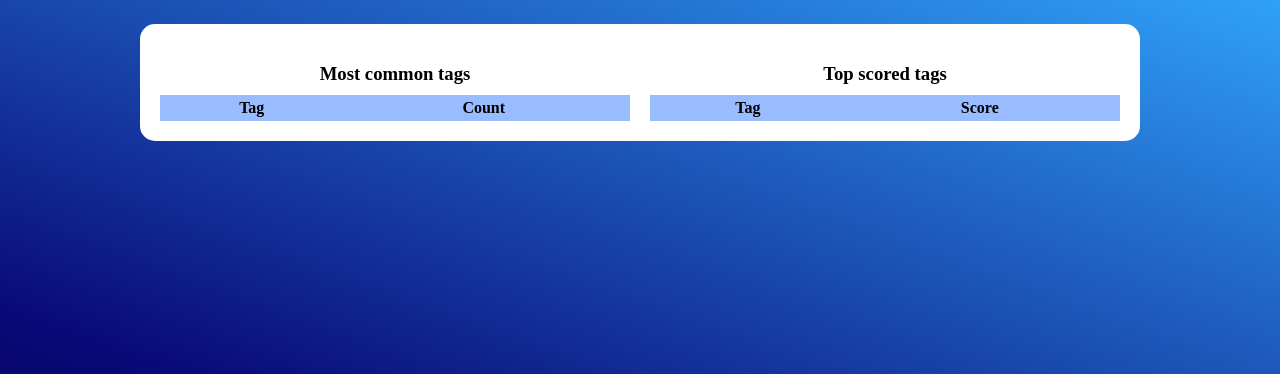
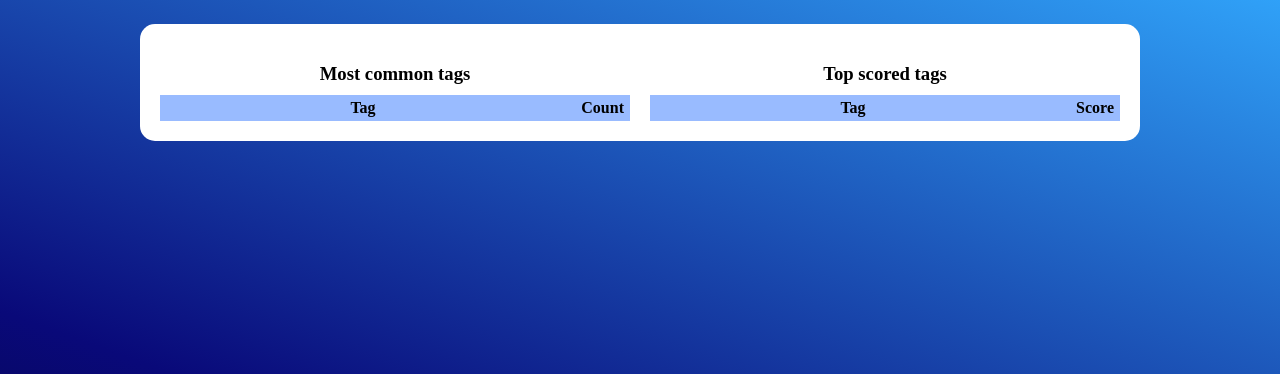
Before and after one commit to bntti/animelist, a Flask app: template templates/tags.html in a window 1280 px wide. Shown: the part 46-420 px from the top of the page. Run offline with Flask 2, Linux system fonts and the light colour scheme; the template is opened without the code that fills it, so the values that code supplies are empty.

Commit message:
Improve /tags

```diff
--- a/static/tags.css
+++ b/static/tags.css
@@ -7,6 +7,14 @@
 table {
   width: 100%;
 }
+tr > td:nth-child(1) {
+  padding-left: 3px;
+}
+tr > :nth-child(2) {
+  width: 60px;
+  text-align: right;
+  padding-right: 3px;
+}
 
 h3 {
   text-align: center;
```
